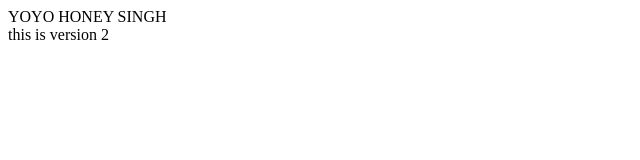
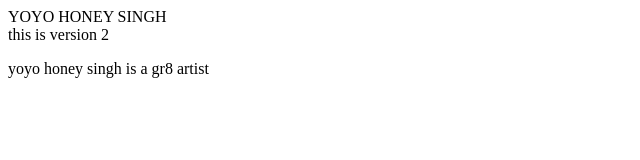
Before and after one commit to prxnshu/YOYO, a plain HTML site: page index.html in a window 1280 px wide. Shown: the whole page, without its empty margins (0-640 px from the left). Drawn offline with Linux system fonts and the light colour scheme.

Commit message:
third version of index.html

```diff
--- a/index.html
+++ b/index.html
@@ -8,5 +8,6 @@
 <body>
     YOYO HONEY SINGH
     <header> this is version 2 </header>
+    <p> yoyo honey singh is a gr8 artist</p>
 </body>
 </html>
```
